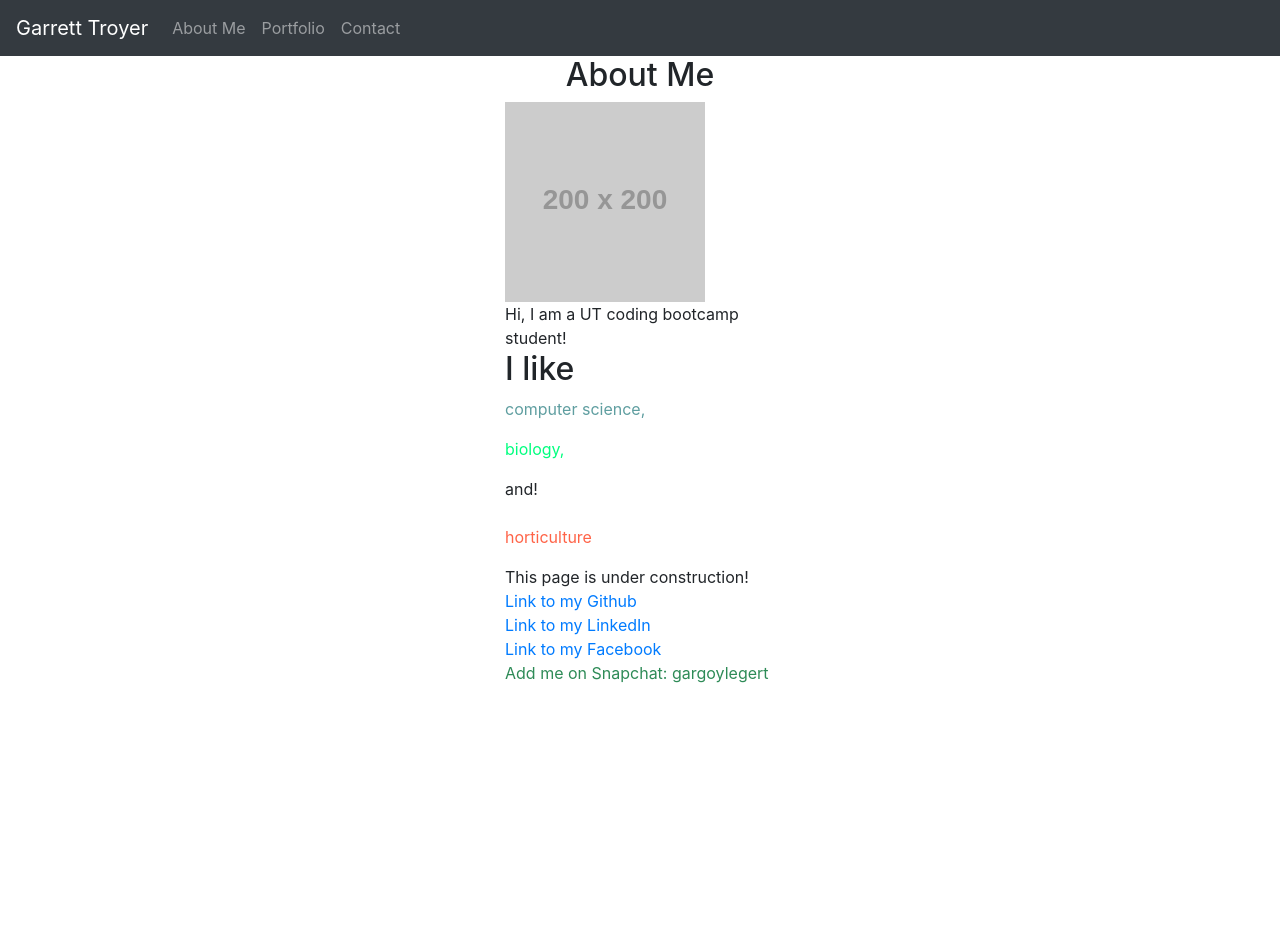
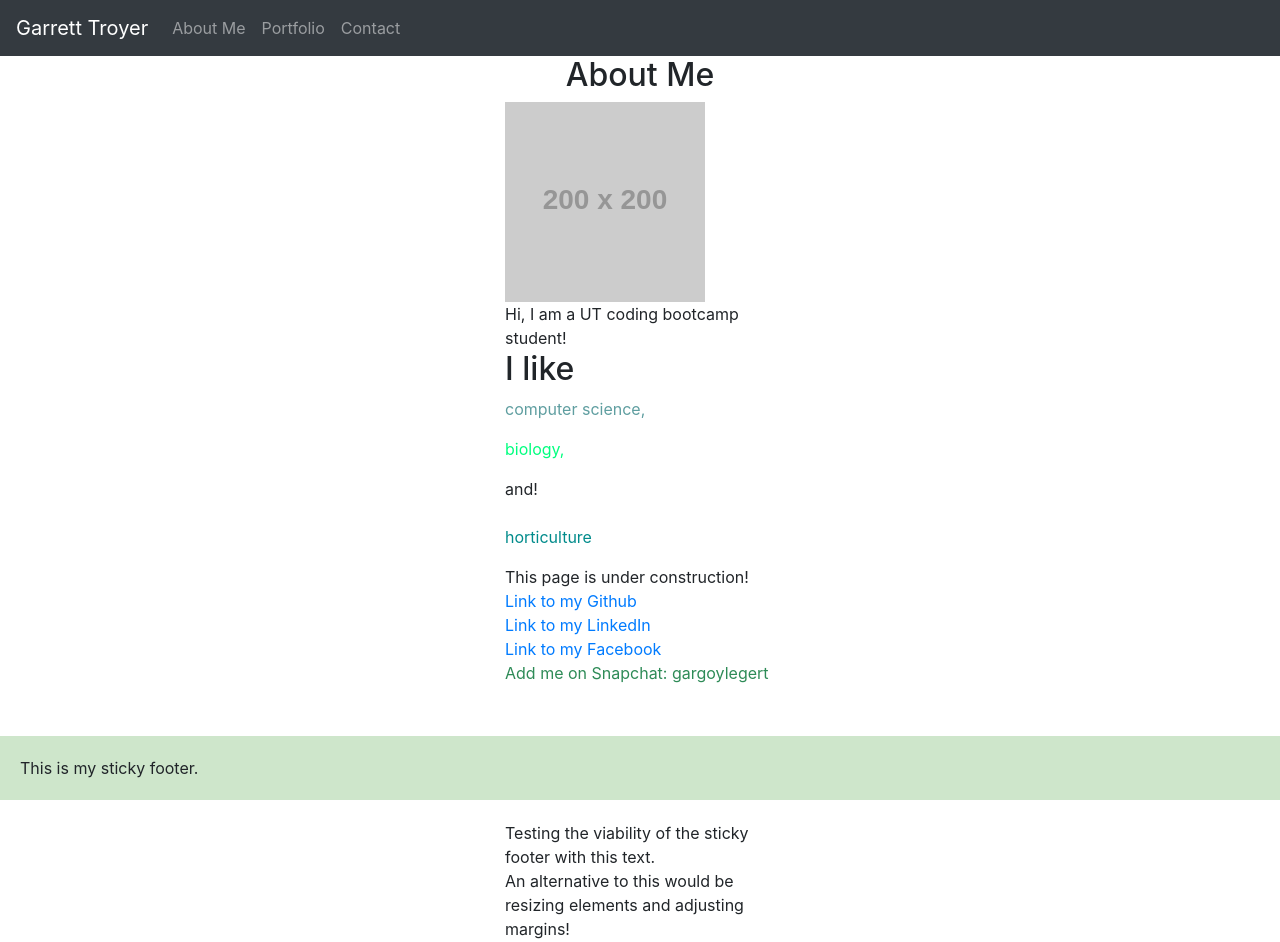
Before and after one commit to fruityvegetables/Portfolio, a plain HTML site: page index.html in a window 1280 px wide. Before the commit the page ends 800 px from the top, so only its background shows below. Drawn offline with nearby package versions, Linux system fonts and the light colour scheme; placeholder pictures from the web are drawn by us.

Commit message:
My final changes before it was due.

```diff
--- a/index.html
+++ b/index.html
@@ -44,37 +44,58 @@
     </div>
   </div>
 
-
+<!-- I'm iffy on this code. If I change a few of these style options (such as the width property in a div style tag),
+    I'm a bit confused as to what happens.
+    There is clearly a better way to write this. -->
   <section class="row">
     <div class="col-lg-12">
       <h2 style="text-align: center;">About Me</h2>
     </div>
   </section>
-    <div style="margin: 0 auto; width: 300px;" class="row">
-      <div class="col-md-12">
-        <img class="img" src="http://placehold.it/200x200" alt="GarrettTroyer">
-      </div>
+  <div style="margin: 0 auto; width: 300px;" class="row">
+    <div class="col-md-12">
+      <img class="img" src="http://placehold.it/200x200" alt="GarrettTroyer">
     </div>
+  </div>
 
   <div style="margin: 0 auto; width: 300px;" class="row">
     <div class="col-md-12">
       <article>Hi, I am a UT coding bootcamp student!<br>
-        <h2>I like</h2> <p style="color:cadetblue;">computer science,</p>  <p style="color:springgreen;">biology,</p> and! <br> <p style="color:tomato;"><br>horticulture</p>
+        <h2>I like</h2>
+        <p style="color:cadetblue;">computer science,</p>
+        <p style="color:springgreen;">biology,</p> and! <br>
+        <p style="color:darkcyan"><br>horticulture</p>
         This page is under construction!<br>
         <a href="https://github.com/fruityvegetables/" target="_blank">Link to my Github</a><br>
         <a href="https://www.linkedin.com/in/gtroyer/" target="_blank">Link to my LinkedIn</a><br>
         <a href="https://www.facebook.com/FruityVegetables" target="_blank">Link to my Facebook</a><br>
         <p style="color:seagreen;">Add me on Snapchat: gargoylegert</p><br>
+        <br>
+        <br>
+        <br>
+        <br>
+        Testing the viability of the sticky footer with this text.<br>
+        An alternative to this would be resizing elements and adjusting margins!<br>
       </article>
     </div>
   </div>
 
+  <div class="row">
+    <div class="col-md-12">
+    <footer style=" position:fixed;
+    bottom: 0;
+    width: 100%;
+    background: rgba(18, 134, 0, 0.205);
+    padding: 20px;">
+    This is my sticky footer.
+  </div>
+  </footer>
+</div>
 
 
 
 
-
-  <!-- JS components to get some BootStrap* to work (*heheh bullshit) -->
+  <!-- JS components to get some BootStrap* to work -->
   <script src="https://code.jquery.com/jquery-3.2.1.slim.min.js"
     integrity="sha384-KJ3o2DKtIkvYIK3UENzmM7KCkRr/rE9/Qpg6aAZGJwFDMVNA/GpGFF93hXpG5KkN"
     crossorigin="anonymous"></script>
```
Also changed, not shown: contact.html (+9 -3 lines), portfolio.html (+11 -3 lines), 1 other file.
